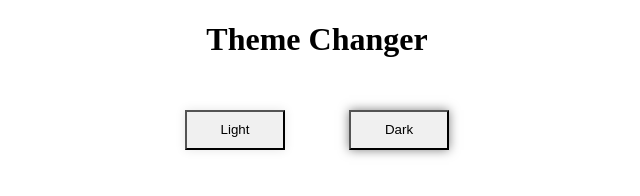
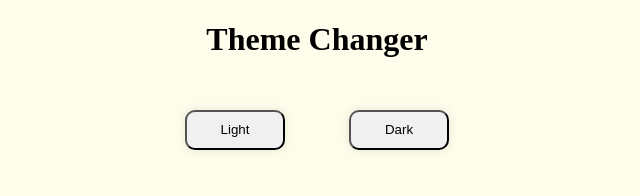
Before and after one commit to Raghav-don/Theme_changer, a plain HTML site: page index.html in a window 1280 px wide. Both pictures are taken after a click on the button "Light". Shown: the whole page, without its empty margins (323-963 px from the left). Drawn offline with Linux system fonts and the light colour scheme.

Commit message:
added some colors

```diff
--- a/app.js
+++ b/app.js
@@ -1,9 +1,9 @@
 function setLightTheme() {
-    document.body.style.backgroundColor = "#ffffff";
+    document.body.style.backgroundColor = "#fefcea";
     document.body.style.color = "#000000";
 }
 
 function setDarkTheme() {
-    document.body.style.backgroundColor = "#121212";
+    document.body.style.backgroundColor = "#1F2D3D";
     document.body.style.color = "#ffffff";
 }
--- a/style.css
+++ b/style.css
@@ -6,17 +6,26 @@ text-align: center;
     width: 100px;
     height: 40px;
     margin: 30px;
+    border-radius: 10px;
     background-color: #f0f0f0;
-
     box-shadow: 0 0 10px rgba(0,0,0,0.1);
+    cursor: pointer;
+}
+#dark:hover{
+    background-color: #d0d0d0;
+}
+#light:hover{
+    background-color: #d0d0d0;
 }
 
 
 #dark{
-    width: 100px;
+   width: 100px;
     height: 40px;
     margin: 30px;
-     background-color: #f0f0f0;
+    border-radius: 10px;
+    background-color: #f0f0f0;
+    box-shadow: 0 0 10px rgba(0,0,0,0.1);
+    cursor: pointer;
 
-    box-shadow: 0 0 10px rgba(0,0,0,0.5);
 }
```
Also changed, not shown: 1 other file.
